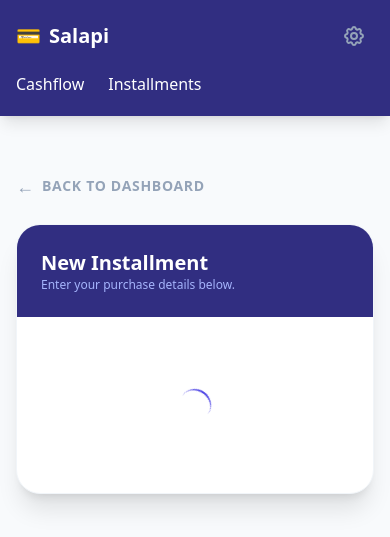
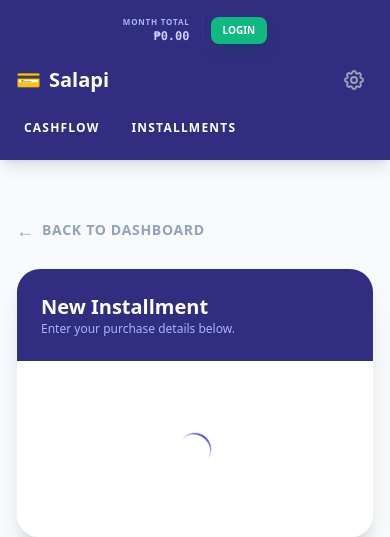
Before and after one commit to leirajyer/financial-tracker, a Python web app: template templates/add_page.html in a window 390 px wide. Shown: the top 537 px of the page. Run offline with Jinja, Linux system fonts and the light colour scheme; the template is opened without the code that fills it, so the values that code supplies are empty; some libraries are stand-ins or nearby versions.

Commit message:
Improve responsiveness of navigation and list views

```diff
--- a/templates/base.html
+++ b/templates/base.html
@@ -30,29 +30,31 @@
         </div>
       </div>
 
-      <div class="flex items-center w-full md:w-auto overflow-x-auto pb-1 md:pb-0 gap-6">
-        <a href="/cashflow" class="whitespace-nowrap font-medium hover:text-emerald-300 transition-colors">Cashflow</a>
-        <a href="/installments" class="whitespace-nowrap font-medium hover:text-indigo-300 transition-colors">Installments</a>
+      <div class="flex items-center w-full md:w-auto overflow-x-auto pb-1 md:pb-0 gap-4 sm:gap-6 no-scrollbar">
+        <a href="/cashflow" class="whitespace-nowrap text-xs sm:text-sm font-bold hover:text-emerald-300 transition-colors px-2 py-1 rounded-lg hover:bg-white/10 uppercase tracking-widest">Cashflow</a>
+        <a href="/installments" class="whitespace-nowrap text-xs sm:text-sm font-bold hover:text-indigo-300 transition-colors px-2 py-1 rounded-lg hover:bg-white/10 uppercase tracking-widest">Installments</a>
         <a href="/settings/" class="hidden md:block p-2 text-slate-400 hover:text-white transition-colors">
-          <svg xmlns="http://www.w3.org/2000/svg" class="h-6 w-6" fill="none" viewBox="0 0 24 24" stroke="currentColor">
+          <svg xmlns="http://www.w3.org/2000/svg" class="h-5 w-5" fill="none" viewBox="0 0 24 24" stroke="currentColor">
             <path stroke-linecap="round" stroke-linejoin="round" stroke-width="2" d="M10.325 4.317c.426-1.756 2.924-1.756 3.35 0a1.724 1.724 0 002.573 1.066c1.543-.94 3.31.826 2.37 2.37a1.724 1.724 0 001.065 2.572c1.756.426 1.756 2.924 0 3.35a1.724 1.724 0 00-1.066 2.573c.94 1.543-.826 3.31-2.37 2.37a1.724 1.724 0 00-2.572 1.065c-.426 1.756-2.924 1.756-3.35 0a1.724 1.724 0 00-2.573-1.066c-1.543.94-3.31-.826-2.37-2.37a1.724 1.724 0 00-1.065-2.572c-1.756-.426-1.756-2.924 0-3.35a1.724 1.724 0 001.066-2.573c-.94-1.543.826-3.31 2.37-2.37.996.608 2.296.07 2.572-1.065z" />
             <path stroke-linecap="round" stroke-linejoin="round" stroke-width="2" d="M15 12a3 3 0 11-6 0 3 3 0 016 0z" />
           </svg>
         </a>
       </div>
 
-      <div class="hidden lg:flex items-center gap-6">
-        <div class="flex items-center gap-3 shrink-0">
-          <div class="flex flex-col items-end pr-4 border-r border-indigo-800 mr-2">
-            <span class="text-[9px] text-indigo-300 uppercase font-bold">Month Total</span>
-            <span id="nav-monthly-total" class="text-sm font-mono font-bold text-indigo-200">
+      <div class="flex items-center gap-3 sm:gap-6 shrink-0 order-first md:order-last">
+        <div class="flex items-center gap-2 sm:gap-3 shrink-0">
+          <div class="flex flex-col items-end pr-3 sm:pr-4 border-r border-indigo-800">
+            <span class="text-[8px] sm:text-[9px] text-indigo-300 uppercase font-black tracking-widest">Month Total</span>
+            <span id="nav-monthly-total" class="text-xs sm:text-sm font-mono font-bold text-indigo-200">
                 {% if total_due %}₱{{ "{:,.2f}".format(total_due) }}{% else %}₱0.00{% endif %}
             </span>
           </div>
-          <div class="flex flex-col items-end">
-            <span class="text-[9px] text-indigo-300 uppercase font-bold">Logged in</span>
-            <span class="text-xs font-bold">{% if current_user %}{{ current_user.username }}{% else %}Guest{% endif %}</span>
+
+          <div class="hidden sm:flex flex-col items-end">
+            <span class="text-[9px] text-indigo-300 uppercase font-black tracking-widest leading-none">Logged in</span>
+            <span class="text-xs font-bold leading-tight">{% if current_user %}{{ current_user.username }}{% else %}Guest{% endif %}</span>
           </div>
+
           {% if current_user %}
           <a href="/logout"
             class="bg-rose-500 hover:bg-rose-600 text-white p-2 rounded-lg transition-all shadow-lg shadow-rose-900/20 group"
@@ -64,7 +66,7 @@
           </a>
           {% else %}
           <a href="/login"
-            class="bg-emerald-500 hover:bg-emerald-600 text-white px-4 py-1.5 rounded-lg text-xs font-bold transition-all shadow-lg shadow-emerald-900/20"
+            class="bg-emerald-500 hover:bg-emerald-600 text-white px-3 sm:px-4 py-1.5 rounded-lg text-[10px] sm:text-xs font-black uppercase transition-all shadow-lg shadow-emerald-900/20"
             title="Login">
             Login
           </a>
```
Also changed, not shown: templates/cashflow/full.html (+43 -43 lines), templates/installments/full.html (+13 -2 lines).
